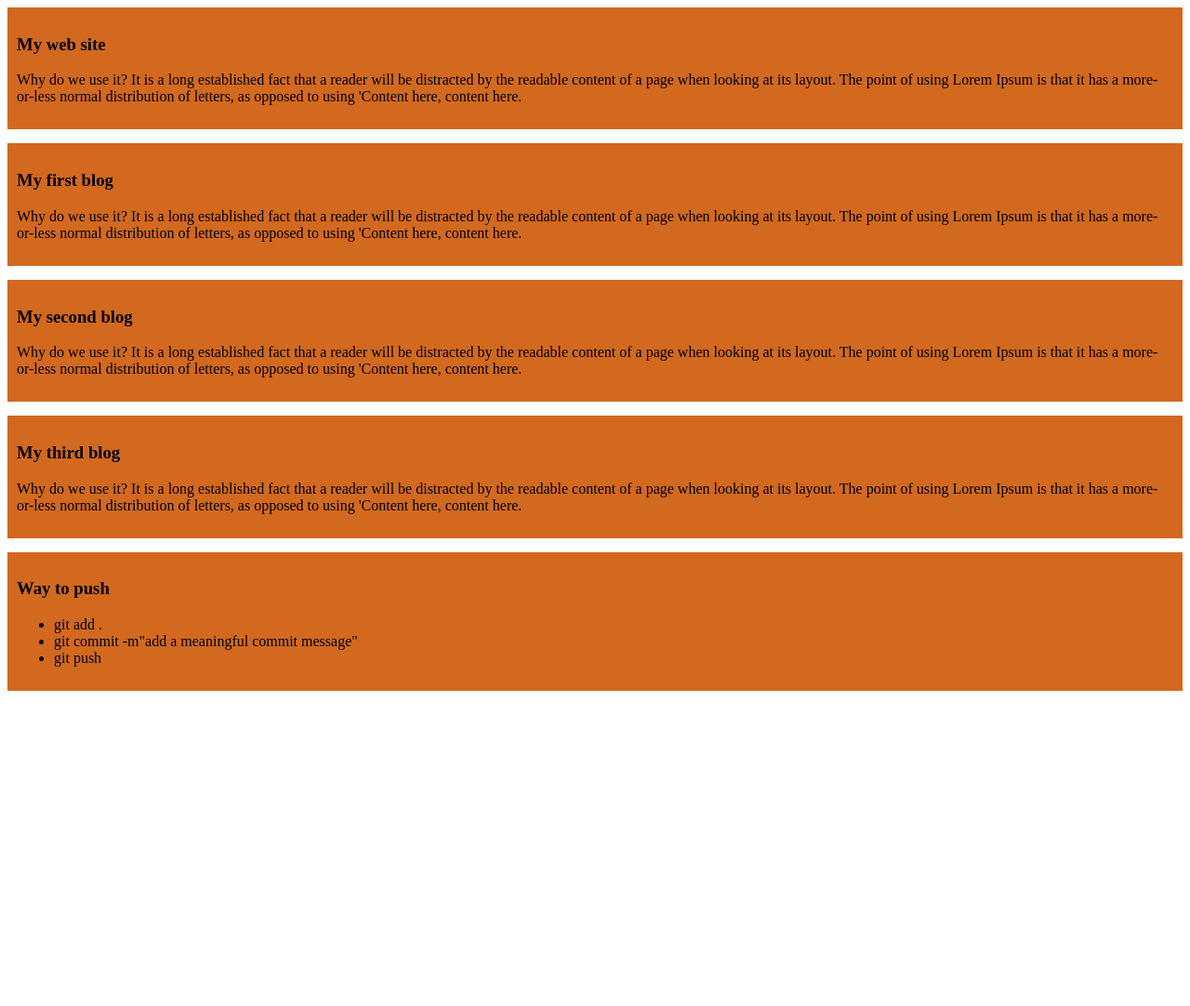
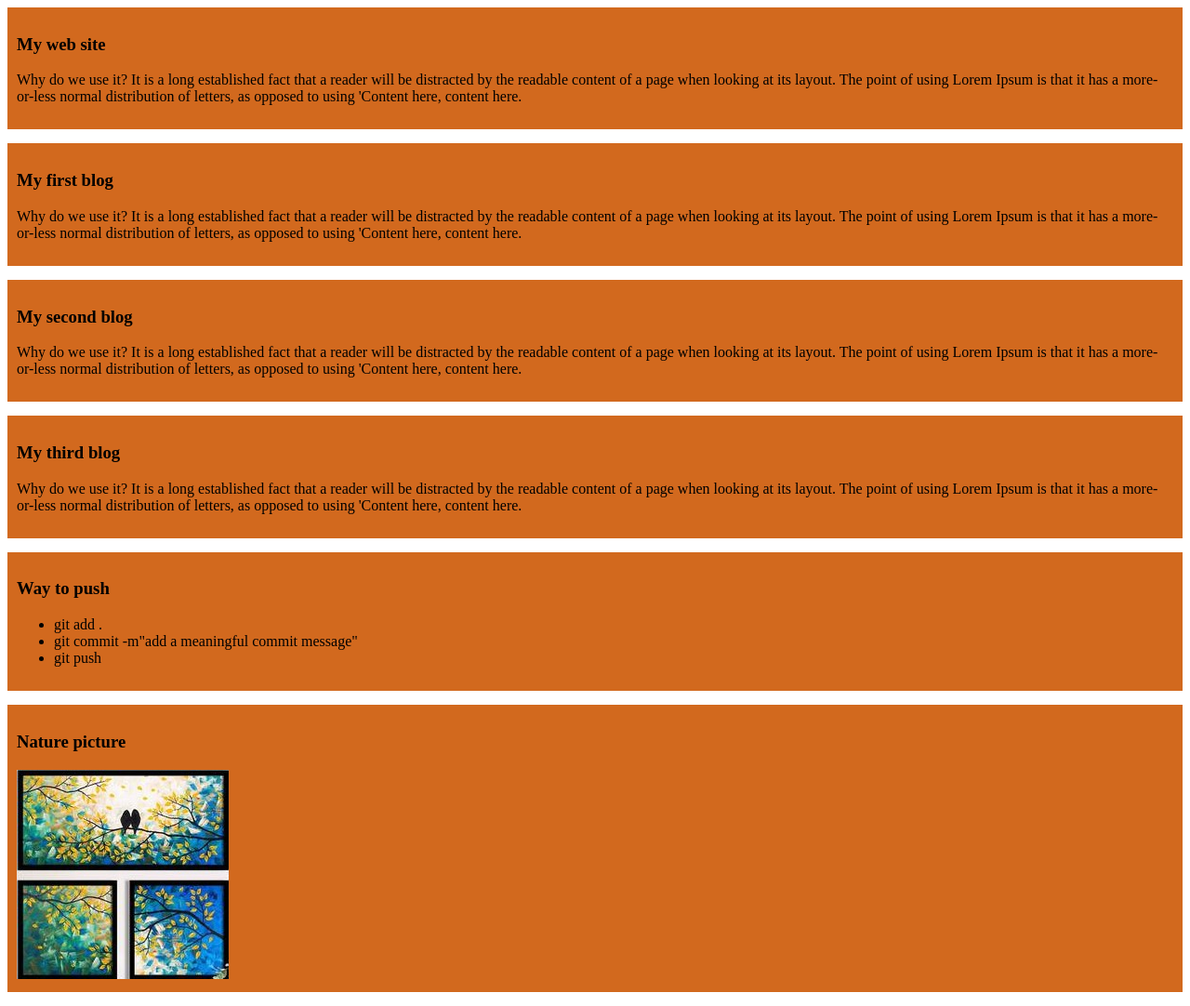
Before and after one commit to PenGit07/bmy-web-site, a plain HTML site: page index.html in a window 1280 px wide. Shown: the whole page at 93% size. Before the commit the page ends 800 px from the top, so only its background shows below. Drawn offline with Linux system fonts and the light colour scheme.

Commit message:
Added a Nature picture

```diff
--- a/index.html
+++ b/index.html
@@ -36,6 +36,10 @@
             <li>git push</li>
         </ul>
     </div>
+    <div>
+        <h3>Nature picture</h3>
+        <img src="image/Nature.jpg"
+    </div>
 
 
 </body>
```
Also changed, not shown: image/Nature.jpg (added).
